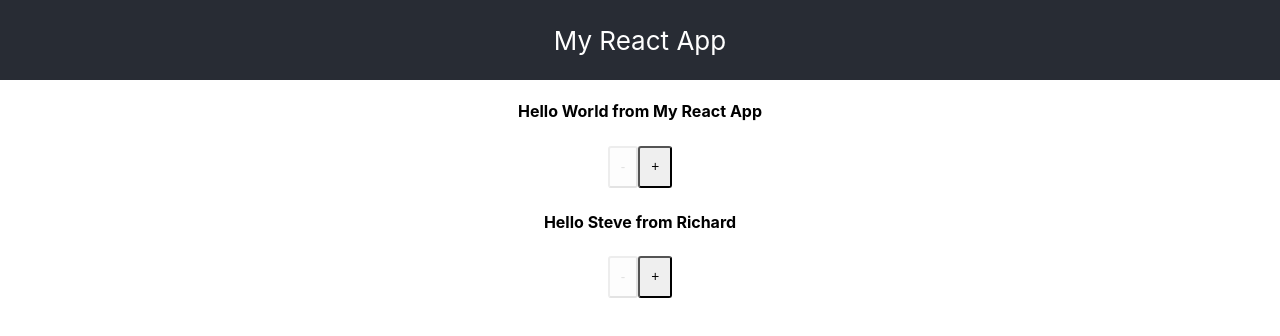
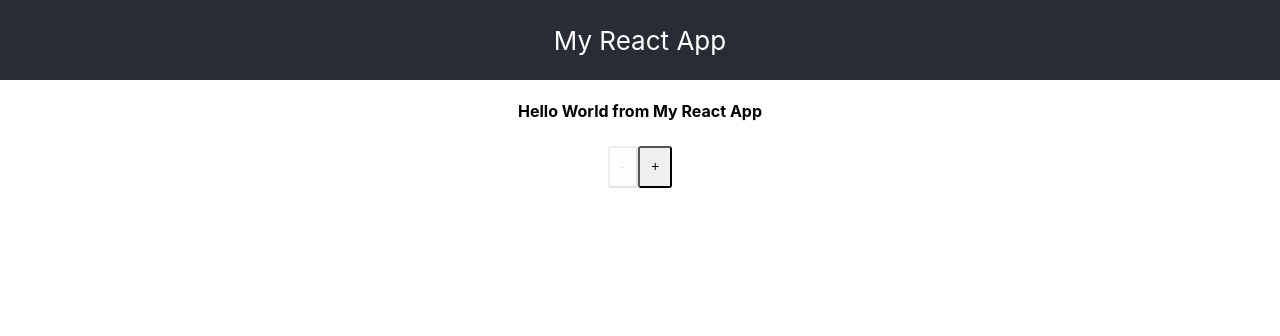
Before and after one commit to OpenPlantDev/imodeljs-learn-series-lesson1, a React (Create React App) app: page / in a window 1280 px wide. Shown: the top 336 px of the page. Built offline with nearby package versions, Linux system fonts and the light colour scheme; the HTML template or start-up script is replaced by a standard one.

Commit message:
minor cleanup

```diff
--- a/src/App.tsx
+++ b/src/App.tsx
@@ -4,9 +4,7 @@ import './App.css';
 import {HelloWithMarks} from './components';
 
 
-class App extends Component <any> {
-
- // maxMarks = 5;
+class App extends Component {
 
   render() {
     console.log('Rendering App');
@@ -17,7 +15,6 @@ class App extends Component <any> {
         </header>
         <div>
           <HelloWithMarks to="World" from="My React App" maxMarks={5} />
-          <HelloWithMarks to="Steve" from="Richard" maxMarks={2} />
         </div>
       </div>
     );
--- a/src/components/HelloWithMarks/HelloWithMarks.tsx
+++ b/src/components/HelloWithMarks/HelloWithMarks.tsx
@@ -24,12 +24,12 @@ export class HelloWithMarks extends Component <IProps, IState> {
   }
 
   onIncrement = () => {
-    const numMarks = ++this.state.numMarks;
+    const numMarks = this.state.numMarks+1;
     this.setState( {numMarks: numMarks} );
   }
 
   onDecrement = () => {
-    const numMarks = Math.max(--this.state.numMarks, 0);
+    const numMarks = Math.max(this.state.numMarks-1, 0);
     this.setState( {numMarks: numMarks} );
   }
 
```
